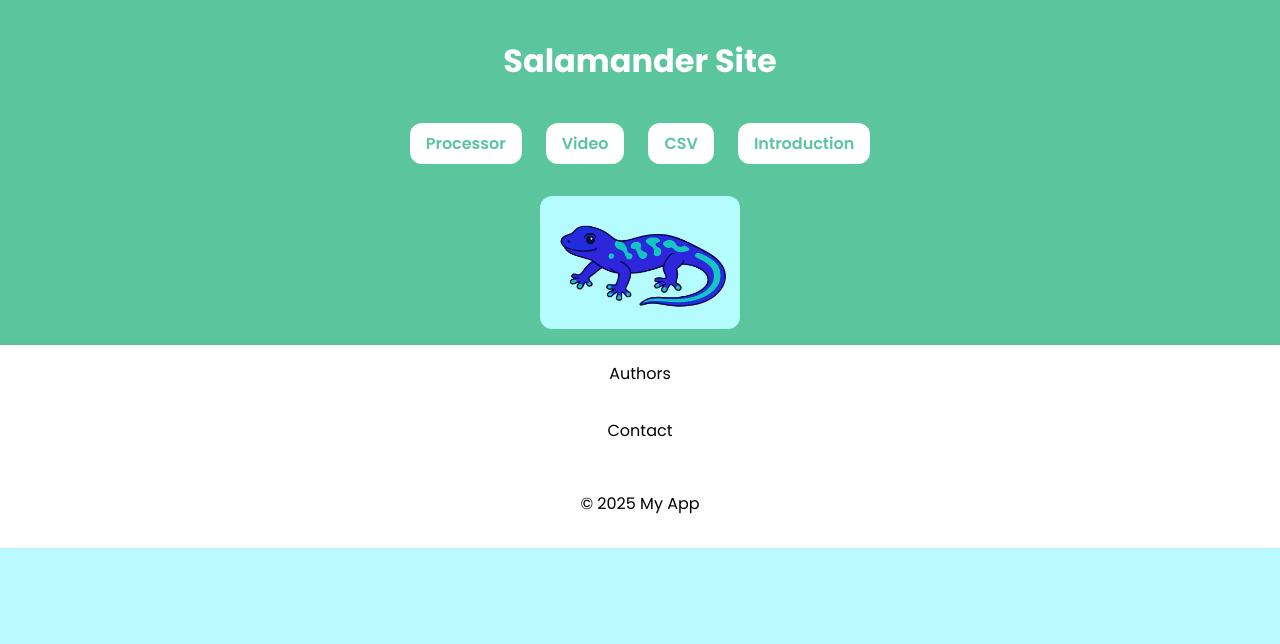
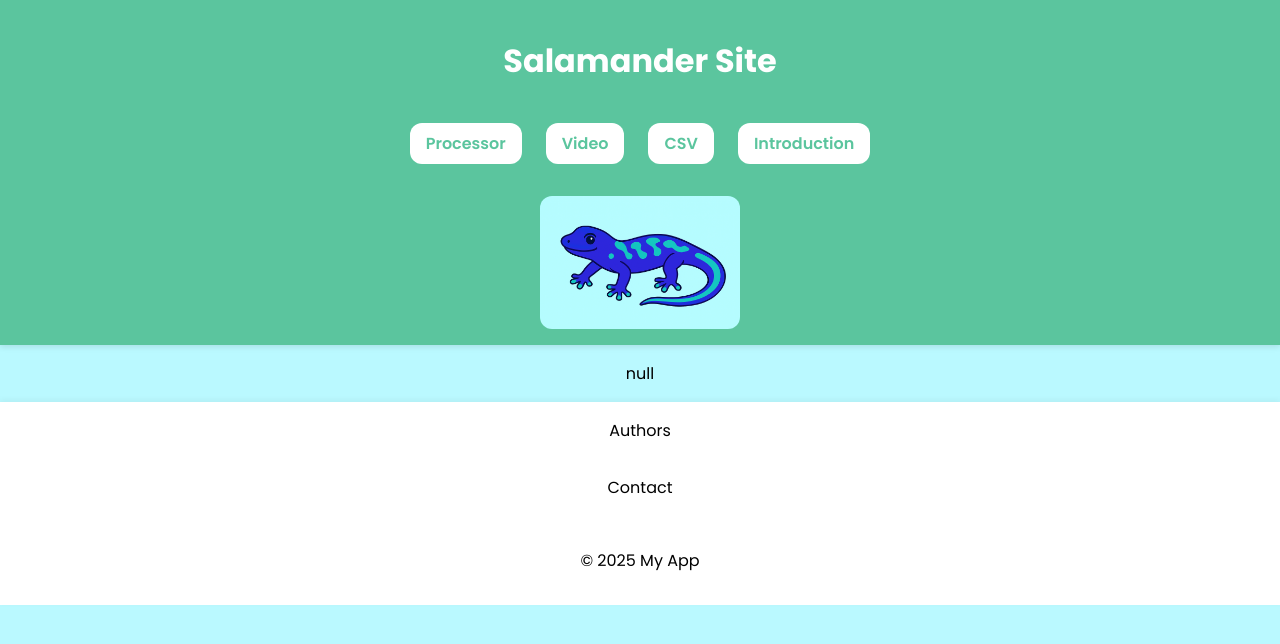
Before and after one commit to abdirashidexe/salamander-site-new, a Next.js app: page /videoApi in a window 1280 px wide. Shown: the top 644 px of the page. Built offline with nearby package versions, Linux system fonts and the light colour scheme; no server answers.

Commit message:
Videos api works now

```diff
--- a/src/app/videoApi/page.jsx
+++ b/src/app/videoApi/page.jsx
@@ -1,6 +1,6 @@
 // app/video/page.jsx
-import videoApi from "@/components/VideosApi";
+import VideosApi from "@/components/VideosApi";
 
-export default function VideoAPi() {
-  return <videoApi />;
+export default function VideoPage() {
+  return <VideosApi />;
 }
--- a/src/components/VideosApi.jsx
+++ b/src/components/VideosApi.jsx
@@ -1,5 +1,17 @@
+"use client"
+
 import React from "react"
 
-export default function App(props) {
+export default function VideosApi() {
 
+    const [videos, setVideos] = React.useState(null)
+    fetch("http://localhost:3000/api/videos")
+        .then(res => res.json())
+        .then(data => console.log(data))
+        console.log("Fetching WORKED!")
+    return (
+        <div>
+            <p>{JSON.stringify(videos)}</p>
+        </div>
+    )
 }
```
Also changed, not shown: src/components/VideoPage.jsx (+0 -16 lines).
